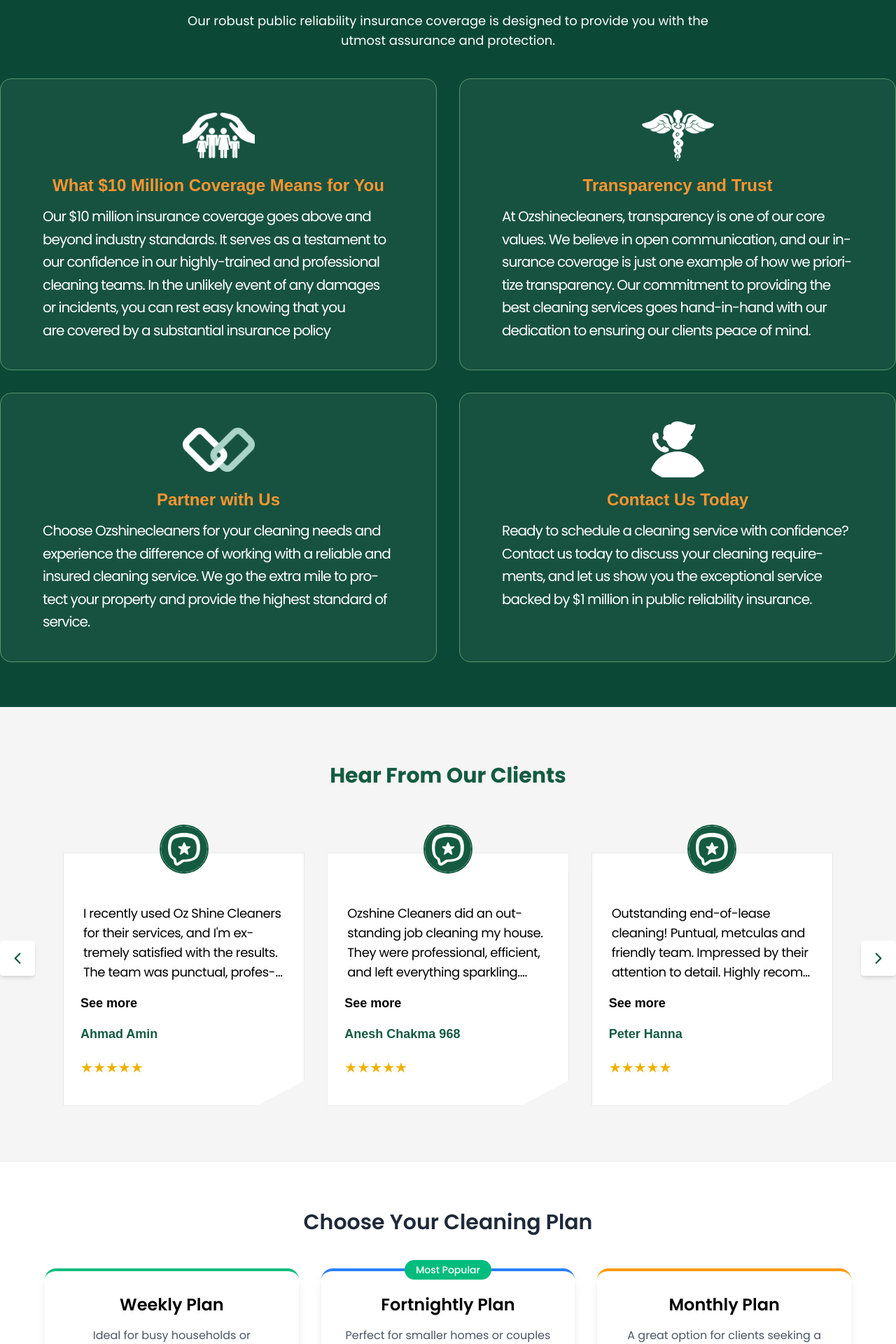
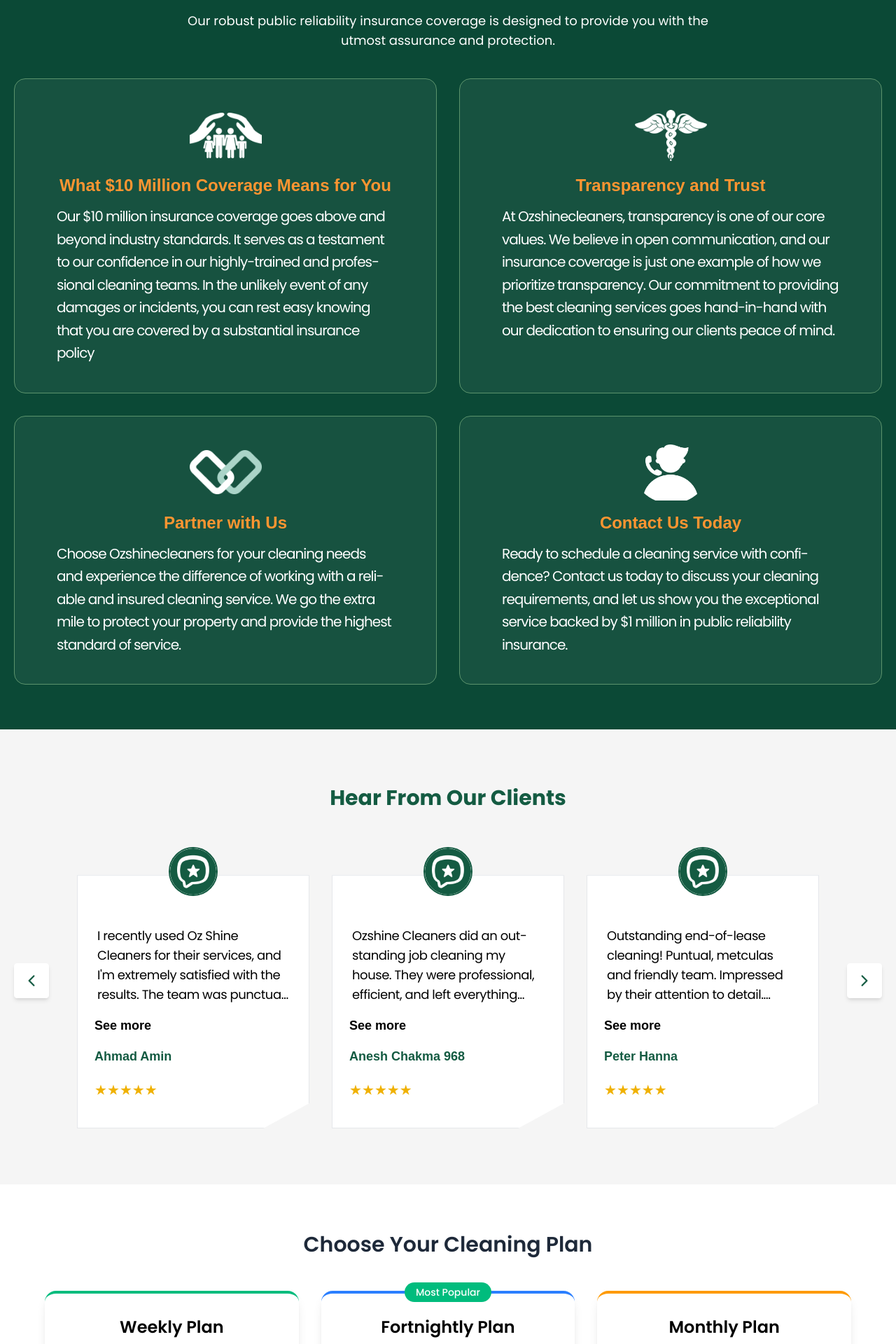
Before and after one commit to Alapottra-troj1n/ozshine-cleaners, a Next.js app: page / in a window 1280 px wide. Shown: the part 4575-6495 px from the top of the page at 70% size. Built offline with nearby package versions, Linux system fonts and the light colour scheme.

Commit message:
Client and testimonials updated

```diff
--- a/src/components/Clients.tsx
+++ b/src/components/Clients.tsx
@@ -42,12 +42,12 @@
                 Domestic Clients
             </h2>
 
-            <div className="relative max-w-sm md:max-w-5xl mx-auto">
+            <div className="relative max-w-sm md:max-w-7xl px-5 mx-auto">
                 <div className="flex justify-center">
                     {/* Render iframe directly as HTML */}
                     <div
                         dangerouslySetInnerHTML={{ __html: testimonials[currentIndex] }}
-                        className="w-full h-[450px]"
+                        className="w-full h-[550px]"
                     />
                 </div>
 
--- a/src/components/Header/Header.tsx
+++ b/src/components/Header/Header.tsx
@@ -1,6 +1,6 @@
 "use client"
 import { useState } from "react";
-import { usePathname } from "next/navigation"; // Add this import
+import { usePathname } from "next/navigation";
 import Link from "next/link";
 import { FaPhone } from "react-icons/fa";
 import { Prata, Poppins } from "next/font/google";
--- a/src/components/Services.tsx
+++ b/src/components/Services.tsx
@@ -36,7 +36,7 @@
 ]
 const Services = () => {
     return (
-        <div className='bg-[#0B4936]  '>
+        <div className='bg-[#0B4936]'>
             <div className='max-w-7xl mx-auto'>
                 <div className={`mt-5 flex items-center justify-center flex-col py-10 gap-5 text-white ${poppins.className}`}>
                     <h2 className='text-3xl md:text-4xl font-bold '>Our Services</h2>
--- a/src/components/Testimonial.tsx
+++ b/src/components/Testimonial.tsx
@@ -137,12 +137,12 @@
     };
 
     return (
-        <div className="bg-[#F5F5F5] py-20">
+        <div className="bg-[#F5F5F5] py-20 ">
             <h2
                 className={`${poppins.className} text-2xl md:text-3xl text-[#145B42] text-center font-bold`}>
                 Hear From Our Clients
             </h2>
-            <div className="relative max-w-7xl mx-auto mt-8 flex items-center">
+            <div className="relative px-5 max-w-7xl mx-auto mt-8 flex items-center">
                 {/* Prev Button */}
                 <button
                     onClick={prevSlide}
--- a/src/components/Value.tsx
+++ b/src/components/Value.tsx
@@ -38,7 +38,7 @@
 const Value = () => {
     return (
         <div className='bg-[#0B4936] mt-20'>
-            <div className='max-w-7xl mx-auto'>
+            <div className='max-w-7xl mx-auto '>
                 <div className={`mt-5 flex items-center justify-center flex-col py-10 gap-5 text-white ${poppins.className}`}>
                     <h2 className='text-2xl md:text-4xl mx-3 lg:mx-0 font-bold text-center'>Our Public Reliability Insurance</h2>
                     <p className='text-md mx-4 lg:mx-0 md:text-lg text-center md:max-w-3xl '>
@@ -46,7 +46,7 @@
                     </p>
                 </div>
 
-                <div className='grid grid-cols-1 px-5 lg:px-0 xl:px-0 sm:grid-cols-2 gap-8 pb-16'>
+                <div className='grid grid-cols-1 xl:px-5 sm:grid-cols-2 gap-8 pb-16'>
                     {values.map((value, index) =>
                         <div
                             key={index}
```
